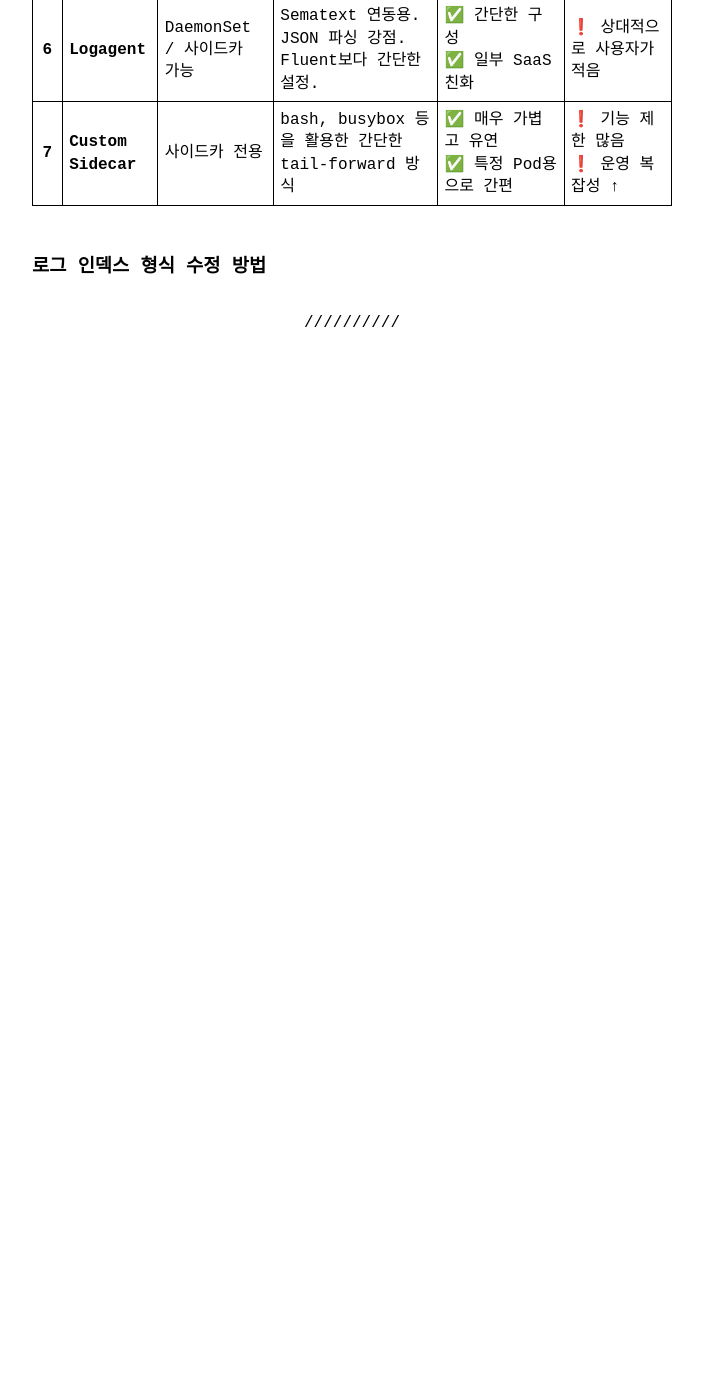
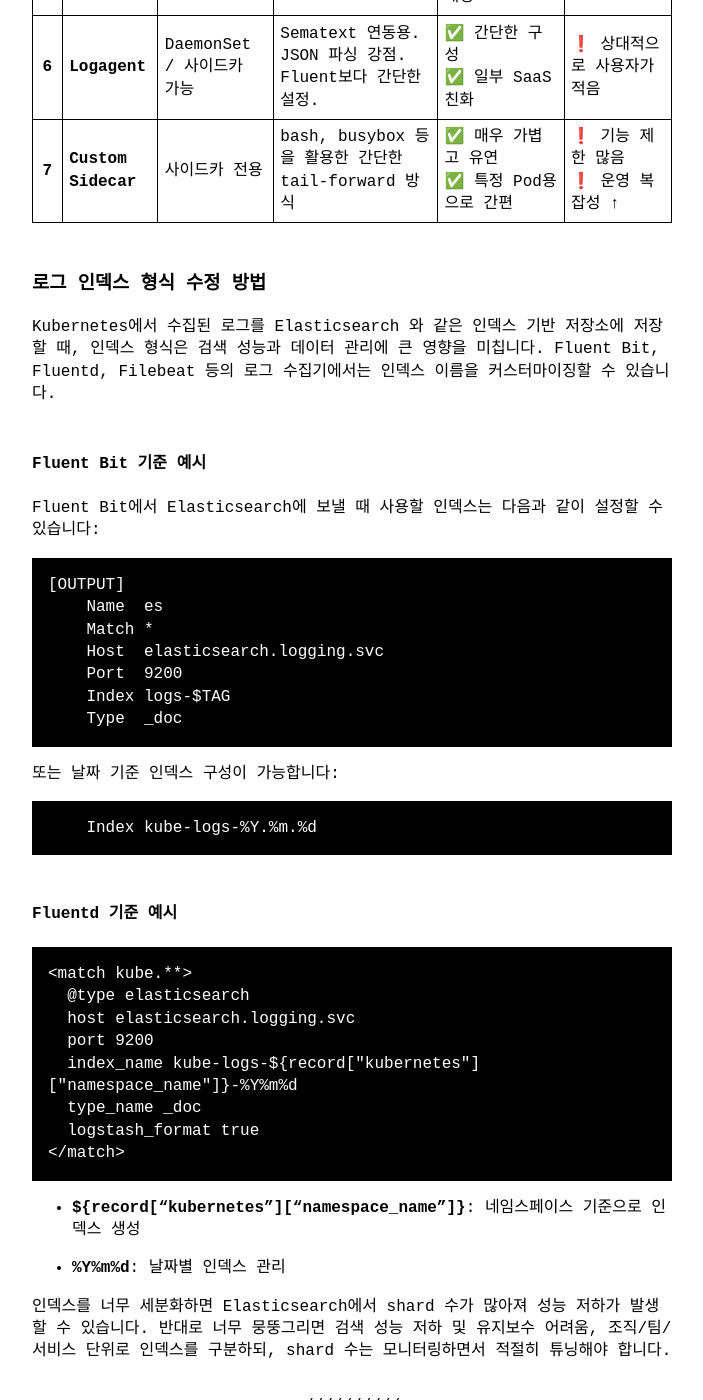
Before and after one commit to coodns/blog, a Jekyll site: the page built from _posts/2025-04-21-DNS and Logging.md, in a window 1280 px wide and 1400 px high, scrolled down 6723 px. Shown: the whole window, without its empty margins (288-991 px from the left). Built offline with Jekyll 4.4.1, drawn with Linux system fonts in a browser that asks for light colours; comment, search, counter and statistics services are not loaded; before the commit the page ends 7153 px from its top, so only the background shows below that.

Commit message:
0421 Roman numeral seven

````diff
--- a/_posts/2025-04-21-DNS and Logging.md
+++ b/_posts/2025-04-21-DNS and Logging.md
@@ -2,7 +2,7 @@
 layout: post
 category: k8s
 ---
-### CoreDNS란?
+## CoreDNS란?
 
 CoreDNS는 쿠버네티스 클러스터의 DNS 역할을 수행할 수 있는, 유연하고 확장 가능한 DNS 서버이며, 클러스터 내에서 주로 내부 도메인 쿼리, 외부 도메인 쿼리에 사용됩니다. 다른 애플리케이션과 마찬가지로 Pod로 호스팅 되며, Deployment 로 실행되어 Service로 요청을 받습니다.&#x20;
 
@@ -140,7 +140,7 @@ CoreDNS는 Kubernetes 내부의 DNS 요청을 처리하여, 위에서 언급한
 
 ---
 
-### Pod의 로그
+## Pod의 로그
 
 - Kubernetes 레벨
 	Container 로그는 `kubectl logs` 명령을 통해 확인할 수 있습니다.
@@ -227,5 +227,40 @@ kubectl logs deploy/DEPLOY_NAME
 |**6**|**Logagent**|DaemonSet / 사이드카 가능|Sematext 연동용. JSON 파싱 강점. Fluent보다 간단한 설정.|✅ 간단한 구성  <br>✅ 일부 SaaS 친화|❗ 상대적으로 사용자가 적음|
 |**7**|**Custom Sidecar**|사이드카 전용|bash, busybox 등을 활용한 간단한 tail-forward 방식|✅ 매우 가볍고 유연  <br>✅ 특정 Pod용으로 간편|❗ 기능 제한 많음  <br>❗ 운영 복잡성 ↑|
 
+### 로그 인덱스 형식 수정 방법
 
-### 로그 인덱스 형식 수정 방법
+Kubernetes에서 수집된 로그를 Elasticsearch 와 같은 인덱스 기반 저장소에 저장할 때, 인덱스 형식은 검색 성능과 데이터 관리에 큰 영향을 미칩니다. Fluent Bit, Fluentd, Filebeat 등의 로그 수집기에서는 인덱스 이름을 커스터마이징할 수 있습니다.
+
+#### Fluent Bit 기준 예시
+
+Fluent Bit에서 Elasticsearch에 보낼 때 사용할 인덱스는 다음과 같이 설정할 수 있습니다:
+```
+[OUTPUT]
+    Name  es
+    Match *
+    Host  elasticsearch.logging.svc
+    Port  9200
+    Index logs-$TAG
+    Type  _doc
+```
+또는 날짜 기준 인덱스 구성이 가능합니다:
+```
+    Index kube-logs-%Y.%m.%d
+```
+#### Fluentd 기준 예시
+```
+<match kube.**>
+  @type elasticsearch
+  host elasticsearch.logging.svc
+  port 9200
+  index_name kube-logs-${record["kubernetes"]["namespace_name"]}-%Y%m%d
+  type_name _doc
+  logstash_format true
+</match>
+```
+- **${record["kubernetes"]["namespace_name"]}**: 네임스페이스 기준으로 인덱스 생성
+
+- **%Y%m%d**: 날짜별 인덱스 관리
+
+인덱스를 너무 세분화하면 Elasticsearch에서 shard 수가 많아져 성능 저하가 발생할 수 있습니다.
+반대로 너무 뭉뚱그리면 검색 성능 저하 및 유지보수 어려움, 조직/팀/서비스 단위로 인덱스를 구분하되, shard 수는 모니터링하면서 적절히 튜닝해야 합니다.
````
